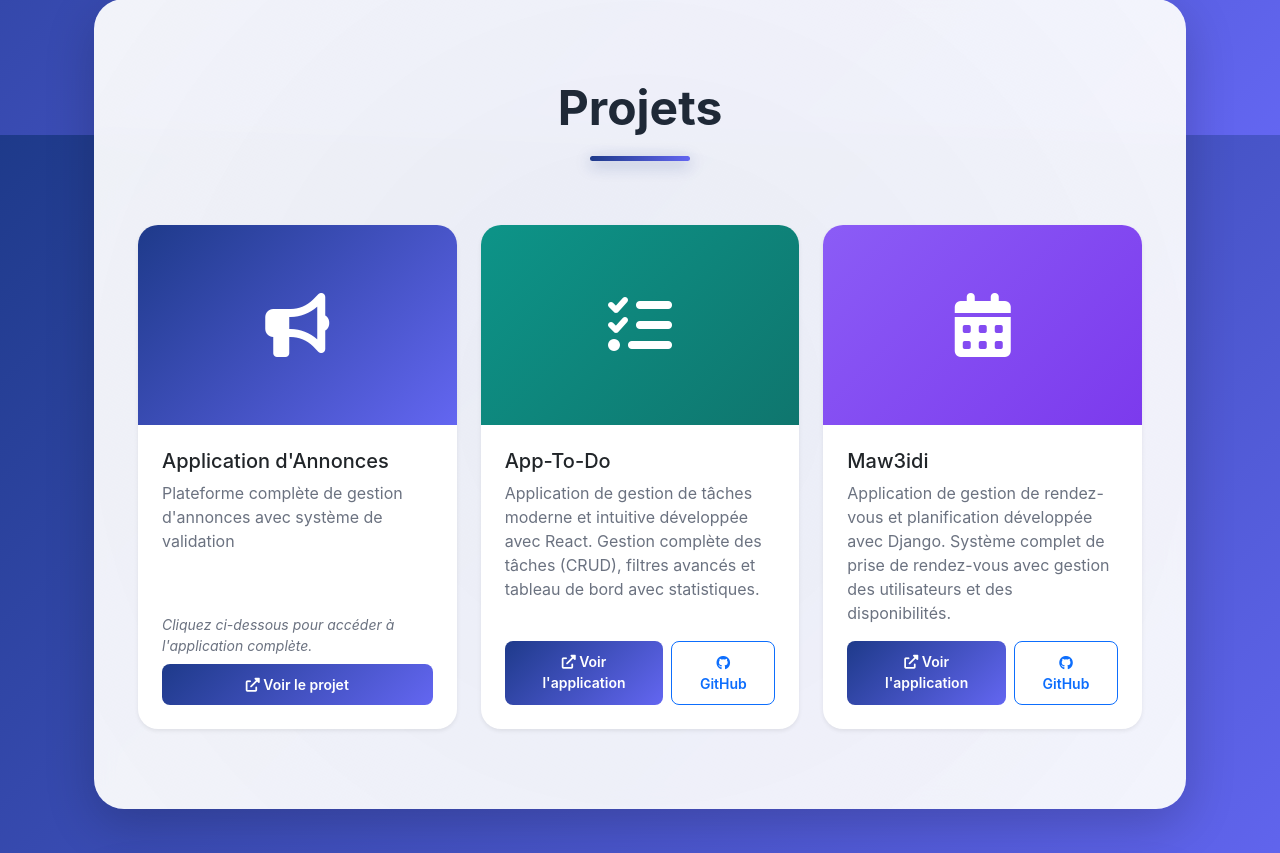
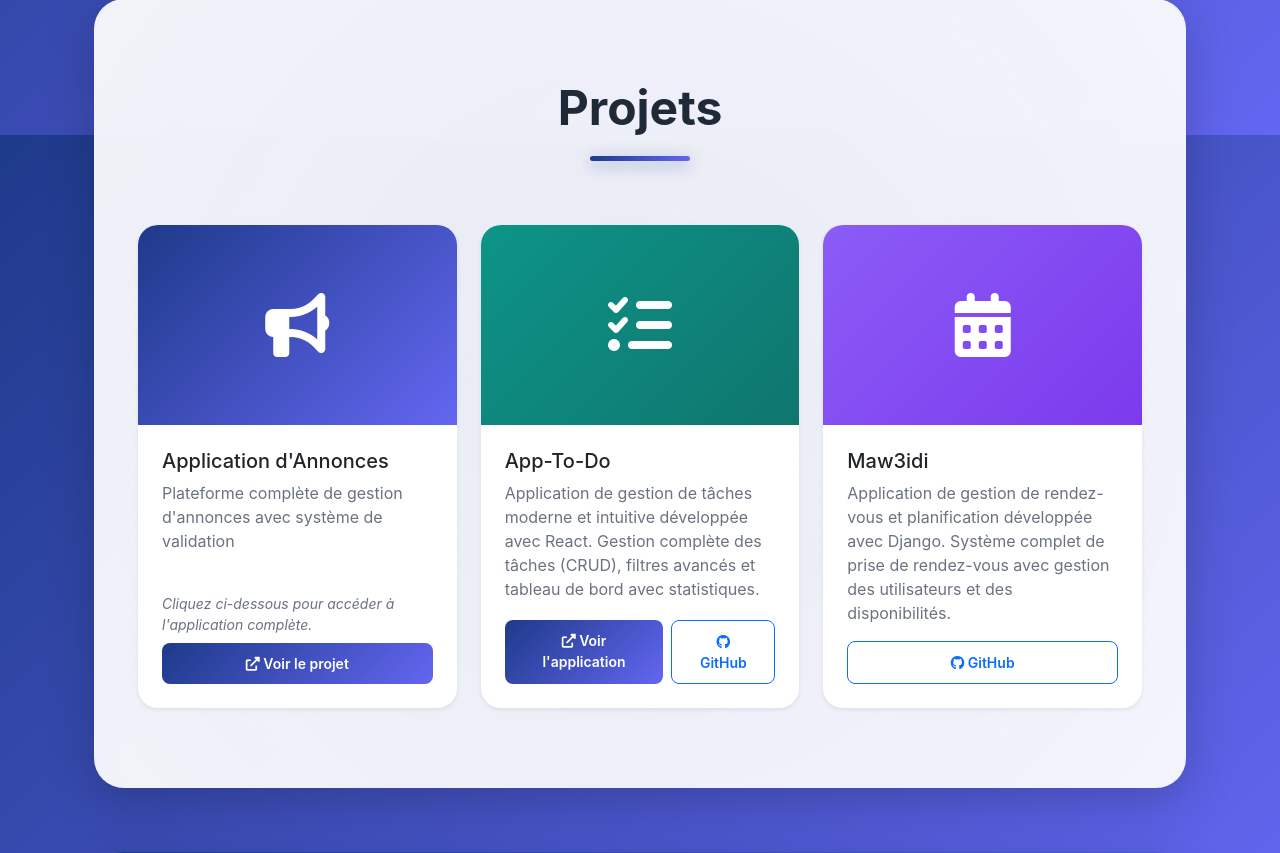
Before and after one commit to Dijajaja/gestion-annonce, a Django app: page / in a window 1280 px wide. Shown: the part 3865-4718 px from the top of the page. Run offline with Django 5.2, Linux system fonts and the light colour scheme; some libraries are stand-ins or nearby versions.

Commit message:
Suppression lien maw3idi déployé et amélioration vérification migrations

```diff
--- a/annonces/templates/portfolio.html
+++ b/annonces/templates/portfolio.html
@@ -1366,9 +1366,6 @@
                     <h5>Maw3idi</h5>
                     <p class="text-muted flex-grow-1">{% trans "Application de gestion de rendez-vous et planification développée avec Django. Système complet de prise de rendez-vous avec gestion des utilisateurs et des disponibilités." %}</p>
                         <div class="d-flex gap-2 mt-auto">
-                            <a href="https://django-appointment-u96d.onrender.com" target="_blank" class="btn btn-primary btn-sm flex-grow-1">
-                                <i class="fas fa-external-link-alt"></i> {% trans "Voir l'application" %}
-                            </a>
                             <a href="https://github.com/Dijajaja/maw3idi-appointments" target="_blank" class="btn btn-outline-primary btn-sm flex-grow-1">
                                 <i class="fab fa-github"></i> {% trans "GitHub" %}
                             </a>
```
Also changed, not shown: 1 other file.
